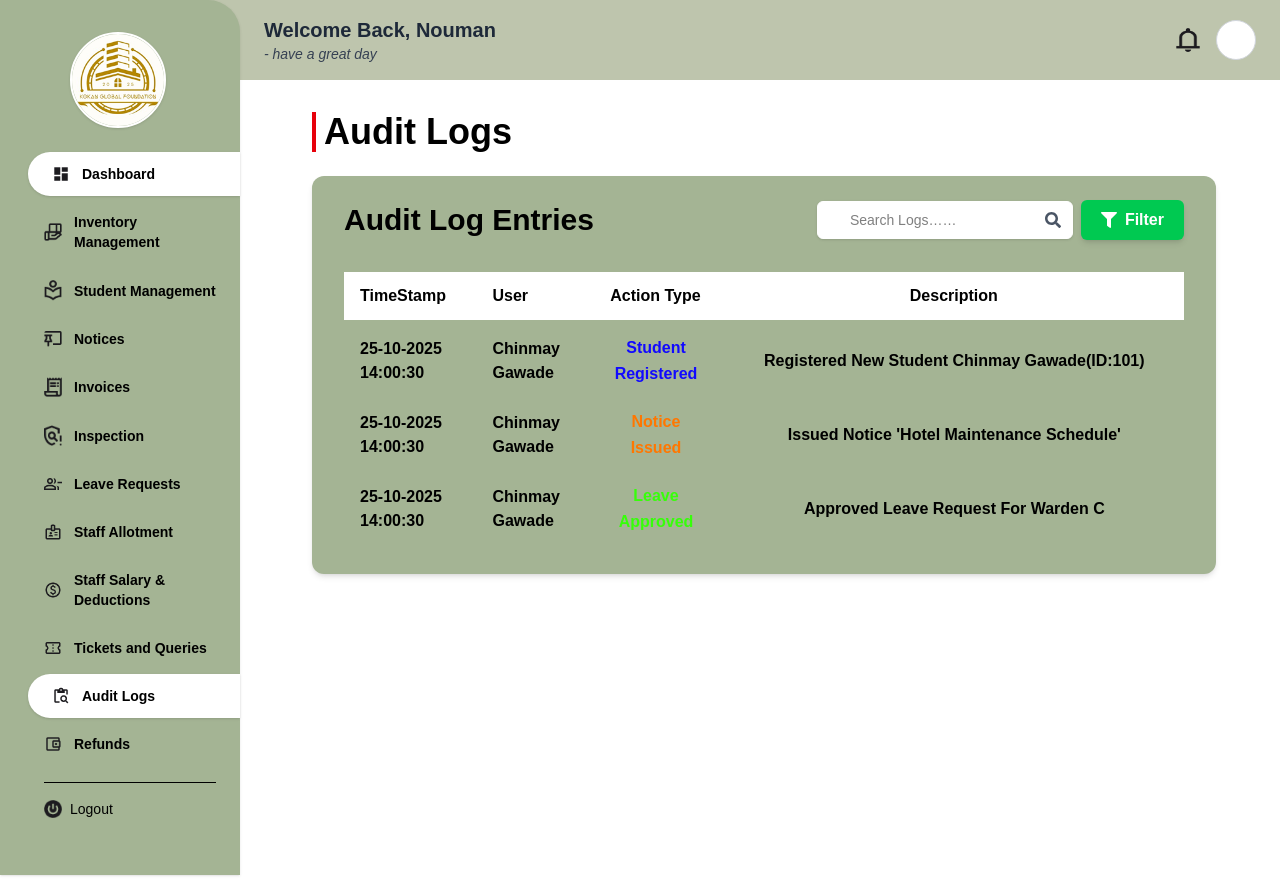
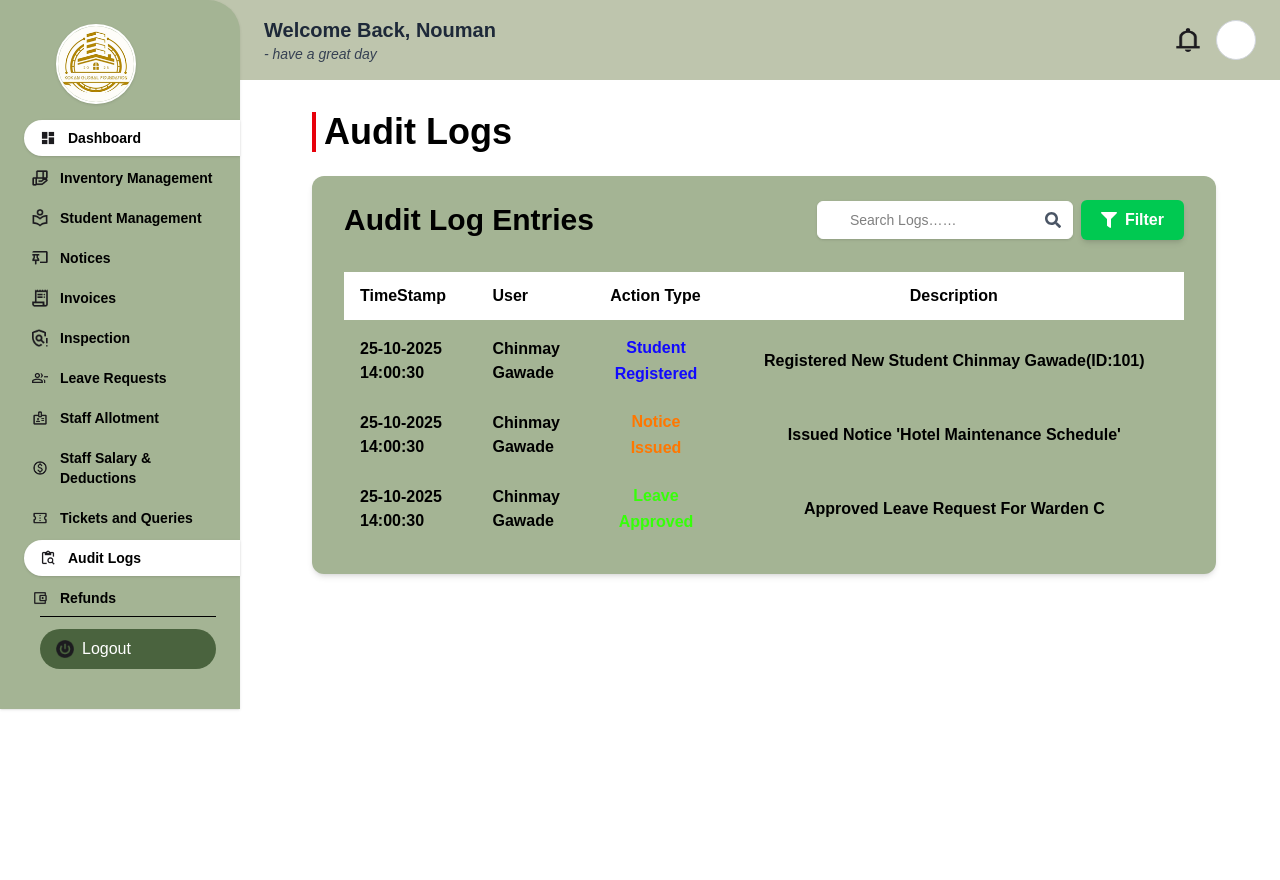
Before and after one commit to dev-nexcore/HM_ADMIN, a Next.js app: page /audit in a window 1280 px wide. Built offline with nearby package versions, Linux system fonts and the light colour scheme.

Commit message:
chnages by pranali

```diff
--- a/src/components/home/sidebar.jsx
+++ b/src/components/home/sidebar.jsx
@@ -2,13 +2,15 @@
 import React, { useState, useEffect } from "react";
 import Link from "next/link";
 import { Menu, X } from "lucide-react";
-import { usePathname } from "next/navigation";
+import { usePathname, useRouter } from "next/navigation";
 import Image from "next/image";
 
 export default function Sidebar() {
   const pathname = usePathname();
+  const router = useRouter();
   const [sidebarOpen, setSidebarOpen] = useState(false);
   const [active, setActive] = useState("Dashboard");
+  const [showLogoutConfirm, setShowLogoutConfirm] = useState(false);
 
   useEffect(() => {
     setSidebarOpen(false); // Close on route change
@@ -16,54 +18,30 @@ export default function Sidebar() {
 
   const navItems = [
     { label: "Dashboard", icon: "/photos/dashboard.png", href: "/dashboard" },
-    {
-      label: "Inventory Management",
-      icon: "/photos/inventory.png",
-      href: "/inventory",
-    },
-    {
-      label: "Student Management",
-      icon: "/photos/student.png",
-      href: "/students",
-    },
+    { label: "Inventory Management", icon: "/photos/inventory.png", href: "/inventory" },
+    { label: "Student Management", icon: "/photos/student.png", href: "/students" },
     { label: "Notices", icon: "/photos/notice.png", href: "/notices" },
     { label: "Invoices", icon: "/photos/invoice.png", href: "/invoices" },
-    {
-      label: "Inspection",
-      icon: "/photos/inspection.png",
-      href: "/inspection",
-    },
-    {
-      label: "Leave Requests",
-      icon: "/photos/leave.png",
-      href: "/leave-requests",
-    },
-    {
-      label: "Staff Allotment",
-      icon: "/photos/staff.png",
-      href: "/staffallotment",
-    },
-    {
-      label: "Staff Salary & Deductions",
-      icon: "/photos/salary.png",
-      href: "/staffsalary",
-    },
-    {
-      label: "Tickets and Queries",
-      icon: "/photos/tickets.png",
-      href: "/tickets",
-    },
+    { label: "Inspection", icon: "/photos/inspection.png", href: "/inspection" },
+    { label: "Leave Requests", icon: "/photos/leave.png", href: "/leave-requests" },
+    { label: "Staff Allotment", icon: "/photos/staff.png", href: "/staffallotment" },
+    { label: "Staff Salary & Deductions", icon: "/photos/salary.png", href: "/staffsalary" },
+    { label: "Tickets and Queries", icon: "/photos/tickets.png", href: "/ticket" },
     { label: "Audit Logs", icon: "/photos/audit.png", href: "/audit" },
     { label: "Refunds", icon: "/photos/refund.png", href: "/refunds" },
   ];
 
+  const handleLogout = () => {
+    localStorage.clear();
+    sessionStorage.clear();
+    router.push("/login");
+  };
+
   const getLinkClass = (href, label) =>
-    `flex items-center gap-3 px-6 py-3 transition-all duration-200 rounded-l-full text-sm cursor-pointer
-     ${
-       active === label || pathname === href
-         ? "bg-white text-black font-bold shadow ml-2"
-         : "hover:underline text-black"
-     }`;
+    `flex items-center gap-3 px-4 py-2 transition-all duration-200 rounded-l-full text-sm cursor-pointer
+     ${active === label || pathname === href
+        ? "bg-white text-black font-bold shadow ml-2"
+        : "hover:underline text-black"}`;
 
   return (
     <div className="bg-[#BEC5AD]">
@@ -78,11 +56,9 @@ export default function Sidebar() {
 
       {/* Sidebar Panel */}
       <aside
-        className={`fixed top-0 left-0 z-40 w-60 h-full bg-[#A4B494] py-8 pl-5 flex flex-col justify-between
+        className={`fixed top-0 left-0 z-40 w-60 h-full bg-[#A4B494] py-6 pl-4 flex flex-col justify-between
         rounded-tr-4xl shadow transform transition-transform duration-300
-        ${
-          sidebarOpen ? "translate-x-0" : "-translate-x-full"
-        } md:translate-x-0 md:static`}
+        ${sidebarOpen ? "translate-x-0" : "-translate-x-full"} md:translate-x-0 md:static`}
       >
         {/* Close Button (Mobile Only) */}
         <button
@@ -95,8 +71,8 @@ export default function Sidebar() {
 
         <div>
           {/* Logo */}
-          <div className="flex justify-start mb-6 px-4 ml-8.5">
-            <div className="w-24 h-24 rounded-full overflow-hidden border-2 border-white shadow">
+          <div className="flex justify-start mb-4 px-4 ml-6">
+            <div className="w-20 h-20 rounded-full overflow-hidden border-2 border-white shadow">
               <img
                 src="/photos/logo.png"
                 alt="Logo"
@@ -106,17 +82,12 @@ export default function Sidebar() {
           </div>
 
           {/* Nav Links */}
-          <ul className="space-y-1 text-[15px] font-semibold">
+          <ul className="space-y-1 text-[14px] font-semibold">
             {navItems.map(({ label, icon, href }) => (
               <li key={label} onClick={() => setActive(label)}>
                 <Link href={href}>
                   <div className={getLinkClass(href, label)}>
-                    <Image
-                      src={icon}
-                      alt={`${label} icon`}
-                      width={18}
-                      height={18}
-                    />
+                    <Image src={icon} alt={`${label} icon`} width={16} height={16} />
                     {label}
                   </div>
                 </Link>
@@ -125,30 +96,44 @@ export default function Sidebar() {
           </ul>
         </div>
 
-        {/* Logout */}
-        <div className="mt-auto mb-6">
-          <hr className="border-t border-black mx-6 my-4" />
-          <div className="flex justify-start px-6">
-            <button className="flex items-center gap-2 text-black text-sm hover:underline">
-              <Image
-                src="/photos/logout.png"
-                alt="Logout"
-                width={18}
-                height={18}
-              />
+        {/* Logout Button */}
+        <div className="mt-auto mb-4">
+          <hr className="border-t border-black mx-6 mb-3" />
+          <div className="px-6">
+            <button
+              onClick={() => setShowLogoutConfirm(true)}
+              className="flex items-center gap-2 bg-[#4A633E] text-white px-4 py-2 rounded-full hover:bg-[#3E522D] w-full"
+            >
+              <Image src="/photos/logout.png" alt="Logout" width={18} height={18} />
               Logout
             </button>
           </div>
         </div>
       </aside>
 
-      {/* Dark Overlay (Mobile only) */}
-      {sidebarOpen && (
-        <div
-          className="fixed inset-0 bg-black opacity-30 z-30 md:hidden"
-          onClick={() => setSidebarOpen(false)}
-          aria-hidden="true"
-        />
+      {/* Logout Confirmation Modal */}
+      {showLogoutConfirm && (
+        <div className="fixed inset-0 flex items-center justify-center backdrop-blur-sm bg-[#A4B494]/60 z-50">
+          <div className="bg-[#A4B494] p-6 rounded-xl shadow-lg w-80 max-w-full text-black flex flex-col items-center">
+            <p className="mb-4 text-center text-lg font-semibold">
+              Are you sure you want to logout?
+            </p>
+            <div className="flex gap-4">
+              <button
+                onClick={handleLogout}
+                className="bg-white text-[#4A633E] font-semibold px-5 py-2 rounded-full hover:bg-[#D7E3C8]"
+              >
+                Yes
+              </button>
+              <button
+                onClick={() => setShowLogoutConfirm(false)}
+                className="bg-[#4A633E] text-white font-semibold px-5 py-2 rounded-full hover:bg-[#3E522D]"
+              >
+                No
+              </button>
+            </div>
+          </div>
+        </div>
       )}
     </div>
   );
```
